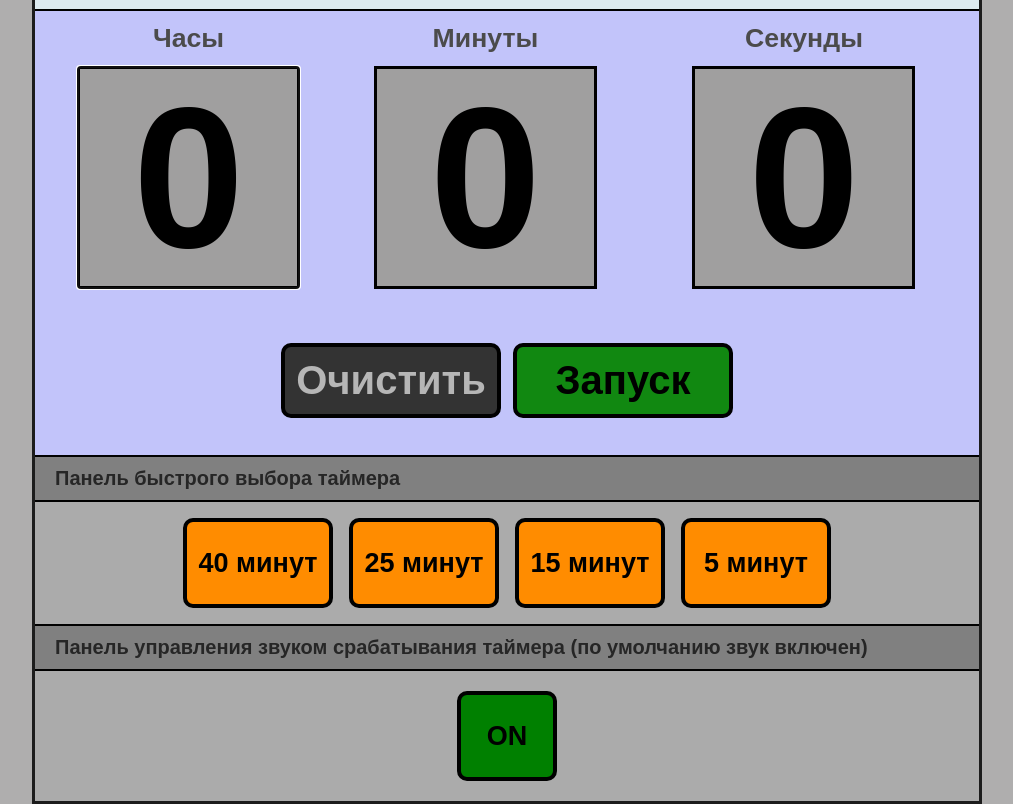
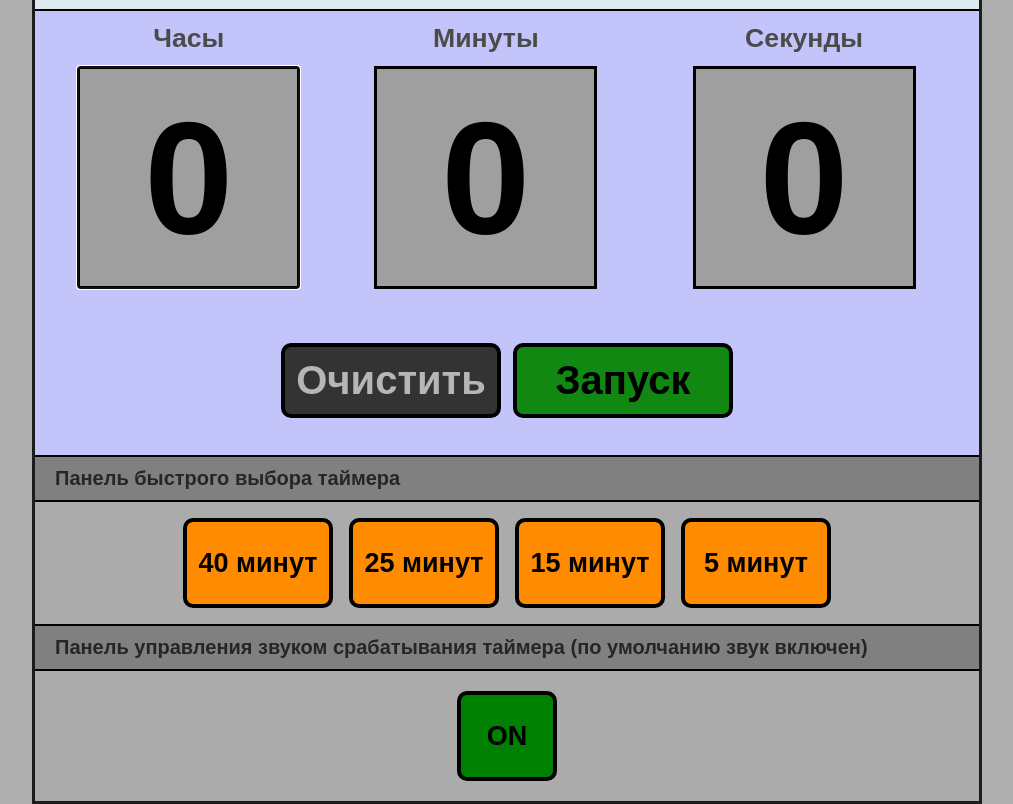
Before and after one commit to hrodvar-one/onlinetimer, a plain HTML site: page index.html in a window 1280 px wide. Shown: the part 45-849 px from the top of the page, without its empty margins (133-1146 px from the left). Drawn offline with Linux system fonts and the light colour scheme.

Commit message:
Fix two-digit timer values overflowing input fields

```diff
--- a/scss/style.scss
+++ b/scss/style.scss
@@ -70,10 +70,11 @@ body {
 
             input {
               background-color: #a09f9f;
-              height: 223px;
-              width: 223px;
+              height: clamp(100px, 24vw, 223px);
+              width: min(100%, 223px);
               text-align: center;
-              font-size: 200px;
+              font-size: clamp(48px, 16vw, 160px);
+              padding: 0;
               font-weight: bold;
               border: 3px solid black;
             }
```
Also changed, not shown: css/style.css.
